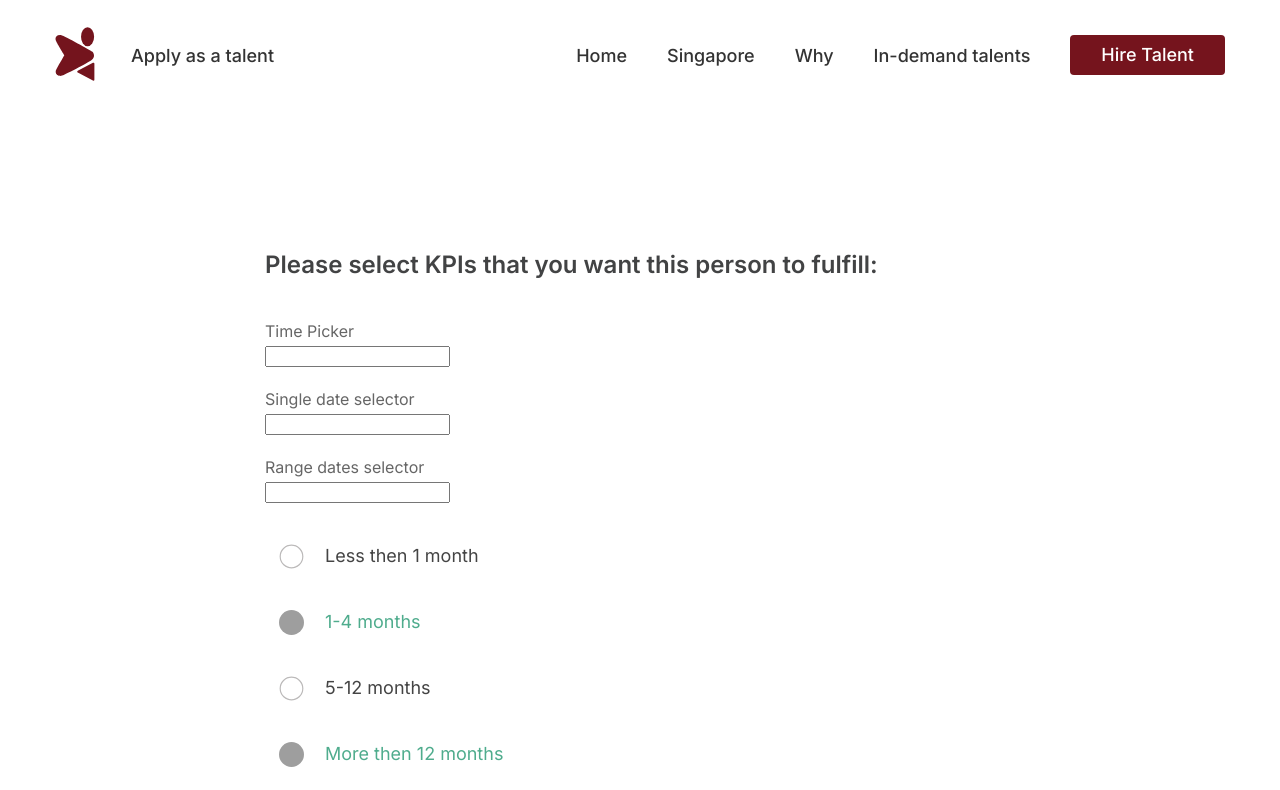
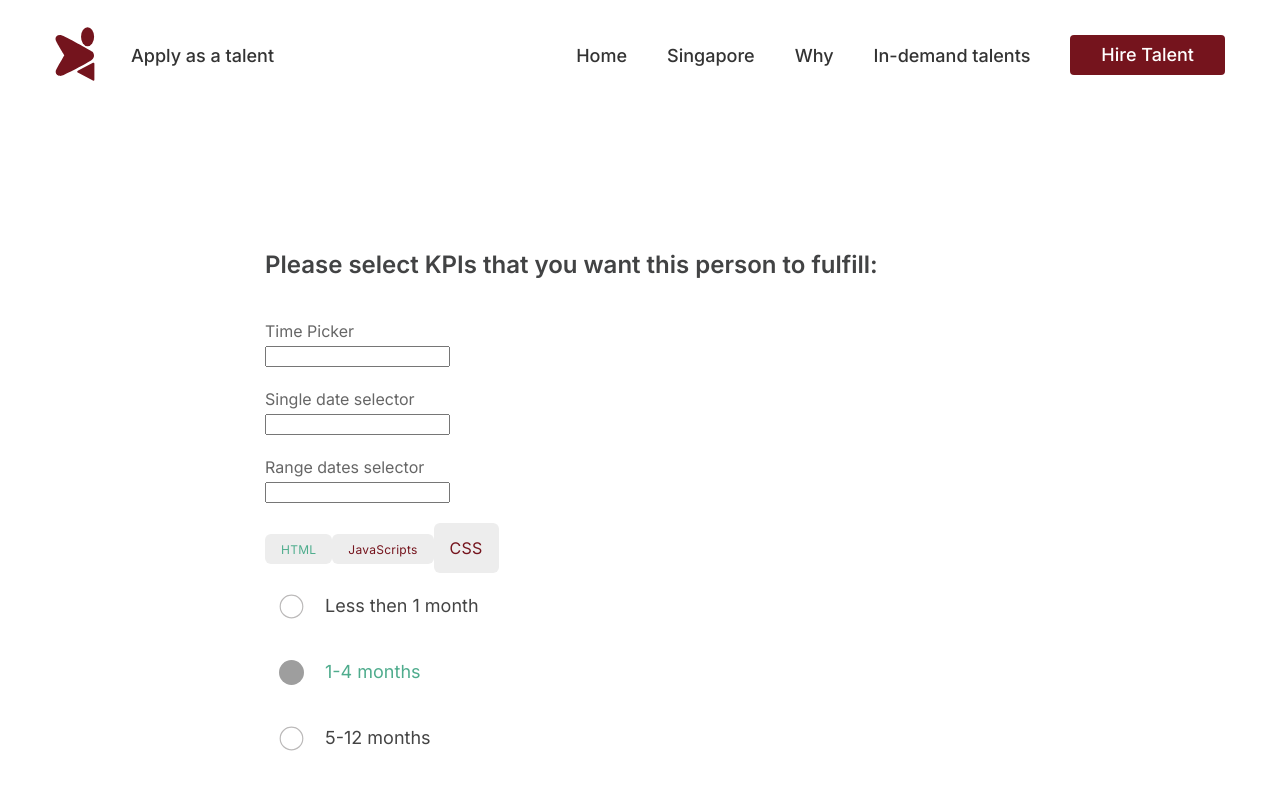
Before and after one commit to n-exp/toptalent-platform, a React (Create React App) app: page /kpis in a window 1280 px wide. Shown: the top 790 px of the page. Built offline with nearby package versions, Linux system fonts and the light colour scheme; grey boxes are pictures that could not be loaded.

Commit message:
added: tag component

```diff
--- /dev/null
+++ b/src/components/common/Tag/Tag.js
@@ -0,0 +1,13 @@
+import clsx from 'clsx';
+import './Tag.scss';
+
+const Tag = ({ size, color = 'default', title }) => {
+  return (
+    <span
+      className={clsx(`tag-component uk-flex-inline uk-flex-middle ${color}`, { [size]: size })}
+    >
+      <span className="tag-title">{title}</span>
+    </span>
+  );
+};
+export default Tag;
--- /dev/null
+++ b/src/components/common/Tag/Tag.scss
@@ -0,0 +1,31 @@
+.tag-component {
+  border-radius: 0.375rem;
+  background-color: #ededed;
+  height: 1.875rem;
+  line-height: 2.0625rem;
+  letter-spacing: 0.016rem;
+  font-weight: normal;
+
+  .tag-title {
+    padding-right: 1rem;
+    padding-left: 1rem;
+    font-size: 0.75rem;
+  }
+
+  &.default {
+    .tag-title {
+      color: #4ead8d;
+    }
+  }
+  &.primary {
+    .tag-title {
+      color: #75141d;
+    }
+  }
+  &.large {
+    height: 3.125rem;
+    .tag-title {
+      font-size: 1rem;
+    }
+  }
+}
--- a/src/pages/KPIs/components/KPIsForm/KPIsForm.js
+++ b/src/pages/KPIs/components/KPIsForm/KPIsForm.js
@@ -5,6 +5,13 @@ import NewSelect from '../../../../components/common/Inputs/Select';
 import CheckboxField from '../../../../components/common/Inputs/Checkbox';
 import Accordion from '../../../../components/common/controls/Accordion/Accordion';
 import DatePickerField from '../../../../components/common/Inputs/DatePicker';
+import Tag from '../../../../components/common/Tag/Tag';
+
+const tags = [
+  { title: 'HTML', color: 'default' },
+  { title: 'JavaScripts', color: 'primary' },
+  { title: 'CSS', size: 'large', color: 'primary' }
+];
 
 const radios = [
   'Less then 1 month',
@@ -34,6 +41,10 @@ const KPIsForm = () => {
         <div>Range dates selector</div>
         <DatePickerField isRange={true} />
       </div>
+
+      {tags.map((tag, tagIdx) => (
+        <Tag key={tagIdx} title={tag.title} color={tag.color} size={tag.size} />
+      ))}
 
       {radios.map((radio, radioIdx) => (
         <RadioField
```
